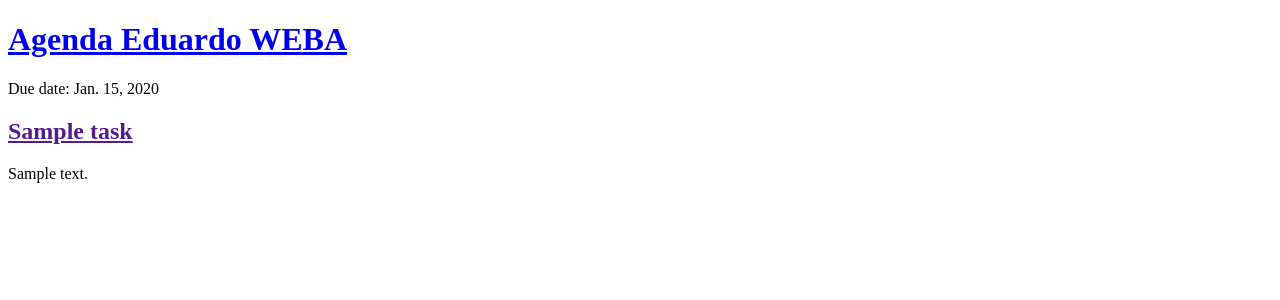
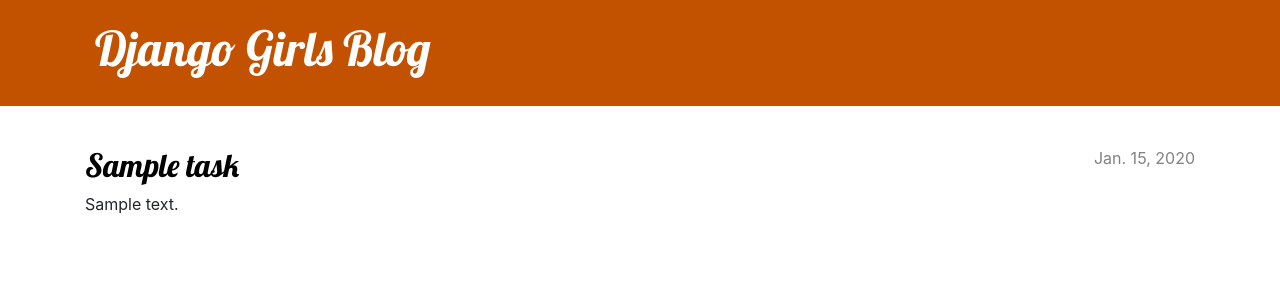
Before and after one commit to EduardoBetanco/Agenda-site, a Django app: page / in a window 1280 px wide. Shown: the top 300 px of the page. Run offline with Django 5.2, Linux system fonts and the light colour scheme; tables that the repository leaves empty hold one stand-in row (values such as "Sample post").

Commit message:
Vue et templates pour chaque task et CSS du site

```diff
--- /dev/null
+++ b/blog/static/css/blog.css
@@ -0,0 +1,70 @@
+.page-header {
+    background-color: #C25100;
+    margin-top: 0;
+    margin-bottom: 40px;
+    padding: 20px 20px 20px 40px;
+}
+
+.page-header h1,
+.page-header h1 a,
+.page-header h1 a:visited,
+.page-header h1 a:active {
+    color: #ffffff;
+    font-size: 36pt;
+    text-decoration: none;
+}
+
+h1,
+h2,
+h3,
+h4 {
+    font-family: 'Lobster', cursive;
+}
+
+.date {
+    color: #828282;
+}
+
+.save {
+    float: right;
+}
+
+.task-form textarea,
+.task-form input {
+    width: 100%;
+}
+
+.top-menu,
+.top-menu:hover,
+.top-menu:visited {
+    color: #ffffff;
+    float: right;
+    font-size: 26pt;
+    margin-right: 20px;
+}
+
+.task {
+    margin-bottom: 70px;
+}
+
+.task h2 a,
+.task h2 a:visited {
+    color: #000000;
+}
+
+.task > .date,
+.task > .actions {
+    float: right;
+}
+
+.btn-default,
+.btn-default:visited {
+    color: #C25100;
+    background: none;
+    border-color: #C25100;
+}
+
+.btn-default:hover {
+    color: #FFFFFF;
+    background-color: #C25100;
+}
--- /dev/null
+++ b/blog/templates/blog/base.html
@@ -0,0 +1,29 @@
+{% load static %}
+<!DOCTYPE html>
+<html>
+    <head>
+
+        <title>Agenda Eduardo</title>
+        <link rel="stylesheet" href="https://cdn.jsdelivr.net/npm/bootstrap@4.5.3/dist/css/bootstrap.min.css" integrity="sha384-TX8t27EcRE3e/ihU7zmQxVncDAy5uIKz4rEkgIXeMed4M0jlfIDPvg6uqKI2xXr2" crossorigin="anonymous">
+        <link rel="stylesheet" href="{% static 'css/blog.css' %}">
+        <link href="//fonts.googleapis.com/css?family=Lobster&subset=latin,latin-ext" rel="stylesheet" type="text/css">
+
+    </head>
+
+    <body>
+        <header class="page-header">
+            <div class="container">
+                <h1><a href="/">Django Girls Blog</a></h1>
+            </div>
+    </header>
+    <main class="container">
+        <div class="row">
+            <div class="col">
+            {% block content %}
+            {% endblock %}
+            </div>
+        </div>
+    </main>
+    </body>
+
+</html>
--- a/blog/templates/blog/post_list.html
+++ b/blog/templates/blog/post_list.html
@@ -1,24 +1,13 @@
-<!DOCTYPE html>
-<html>
-    <head>
-        <title>Agenda Eduardo</title>
-    </head>
-    <body>
-        <header>
-            <h1><a href="/">Agenda Eduardo WEBA</a></h1>
-        </header>
+{% extends 'blog/base.html' %}
 
-        {% for task in tasks %}
-
-            <article>
-
-                <time>Due date: {{ task.due_date }}</time>
-                <h2><a href="">{{ task.title }}</a></h2>
-                <p>{{ task.description|linebreaksbr }}</p>
-
-            </article>
-
-        {% endfor %}
-
-    </body>
-</html>
+{% block content%}
+    {% for task in tasks %}
+        <article class="task">
+            <time class="date">
+                {{ task.due_date }}
+            </time>
+            <h2><a href="{% url 'task_detail' pk=task.pk %}">{{ task.title }}</a></h2>
+            <p>{{ task.description|linebreaksbr }}</p>
+        </article>
+    {% endfor %}
+{% endblock%}
--- a/blog/urls.py
+++ b/blog/urls.py
@@ -3,4 +3,5 @@
 
 urlpatterns = [
     path('', views.post_list, name='post_list'),
+    path('task/<int:pk>/', views.task_detail, name='task_detail'),
 ]
--- a/blog/views.py
+++ b/blog/views.py
@@ -1,7 +1,11 @@
-from django.shortcuts import render
+from django.shortcuts import render, get_object_or_404
 from .models import Task
 
 
 def post_list(request):
     tasks = Task.objects.all()
     return render(request, 'blog/post_list.html', {'tasks': tasks})
+
+def task_detail(request, pk):
+    task = get_object_or_404(Task, pk=pk)
+    return render(request, 'blog/task_detail.html', {'task': task})
```
Also changed, not shown: blog/templates/blog/task_detail.html (added, +11 -0 lines).
